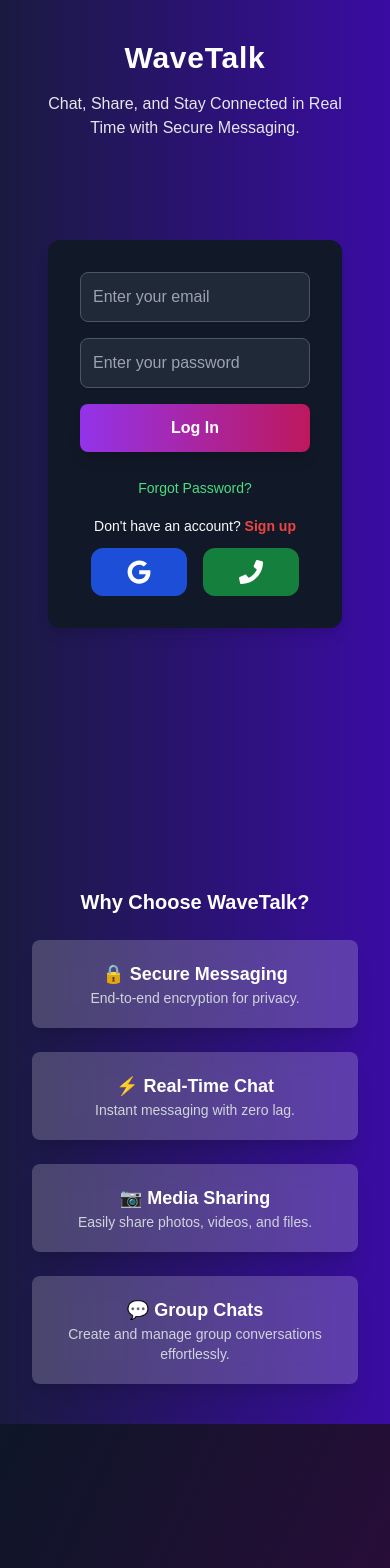
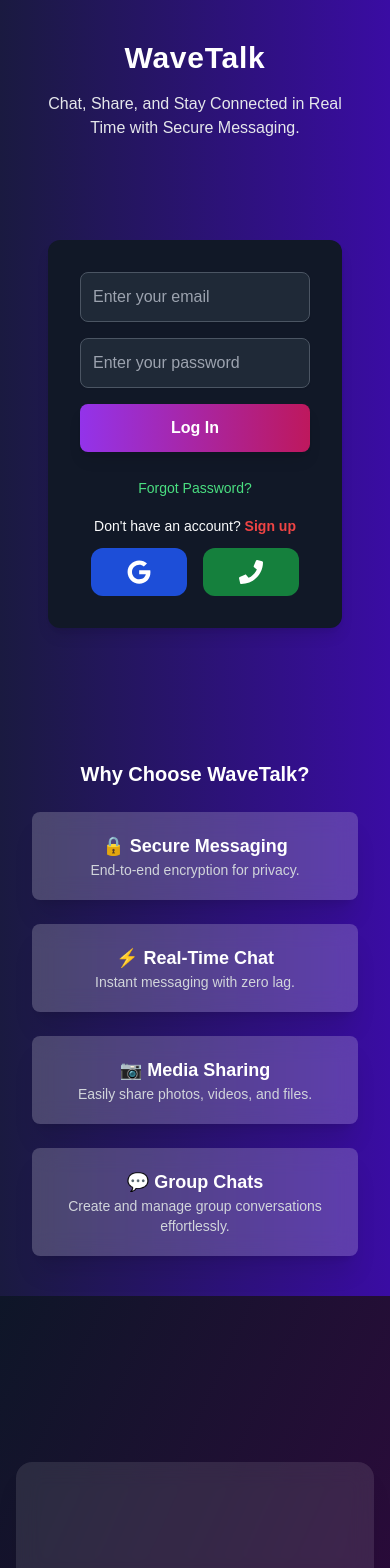
Before and after one commit to zahidx/chat-app, a Next.js app: page / in a window 390 px wide. Shown: the top 1568 px of the page. Built offline with nearby package versions, Linux system fonts and the light colour scheme; no server answers.

Commit message:
so far done, need break

```diff
--- a/app/page.js
+++ b/app/page.js
@@ -90,8 +90,8 @@ export default function Home() {
     <div className="w-full flex flex-col-reverse sm:flex-row items-center justify-center gap-8 sm:gap-16 px-4 sm:px-10 md:px-20 py-10">
 
       {/* Left Section - Why Choose WaveTalk */}
-      <div className="w-full  sm:w-6/12 flex flex-col items-center sm:items-start text-center sm:text-left">
-        <h2 className="text-xl sm:text-2xl md:text-3xl font-semibold text-white mb-6">
+      <div className="w-full sm:w-6/12 flex flex-col items-center sm:items-start text-center sm:text-left -mt-32 sm:mt-0">
+      <h2 className="text-xl sm:text-2xl md:text-3xl font-semibold text-white mb-6">
           Why Choose WaveTalk?
         </h2>
         <motion.div
```
